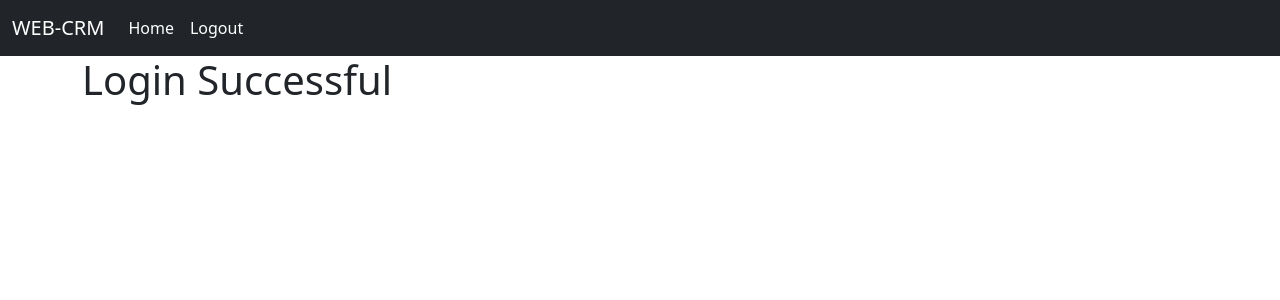
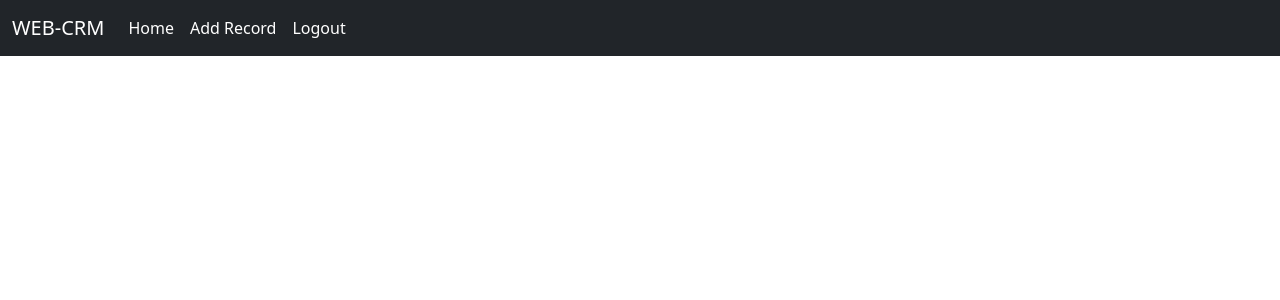
Before and after one commit to sandip-dolai/django-simple-crm, a Django app: page / in a window 1280 px wide. Shown: the top 300 px of the page. Run offline with Django 5.2, Linux system fonts and the light colour scheme; the visitor is signed in with stand-in values (Sample User, id 1); data that the repository does not hold is empty.

Commit message:
Final Project

```diff
--- a/django_crm/web_crm/templates/web_crm/home.html
+++ b/django_crm/web_crm/templates/web_crm/home.html
@@ -1,7 +1,40 @@
 {% extends 'web_crm/base.html' %}
 {% block content %}
   {% if user.is_authenticated %}
-    <h1>Login Successful</h1>
+    {% if records %}
+      <div class="table-responsive mt-5">
+        <table class="table table-striped table-bordered">
+          <thead class="table-dark">
+            <tr class="text-center">
+              <th>ID</th>
+              <th>First Name</th>
+              <th>Last Name</th>
+              <th>Email</th>
+              <th>Phone Number</th>
+              <th>Address</th>
+              <th>City</th>
+              <th>State</th>
+              <th>Action</th>
+            </tr>
+          </thead>
+          <tbody>
+            {% for record in records %}
+              <tr class="text-center">
+                <td>{{ record.id }}</td>
+                <td>{{ record.first_name }}</td>
+                <td>{{ record.last_name }}</td>
+                <td>{{ record.email }}</td>
+                <td>{{ record.phone_number }}</td>
+                <td>{{ record.address }}</td>
+                <td>{{ record.city }}</td>
+                <td>{{ record.state }}</td>
+                <td><a href="{% url 'customer_record' record.id %}" class="btn btn-primary">View</a></td>
+              </tr>
+            {% endfor %}
+          </tbody>
+        </table>
+      </div>
+    {% endif %}
   {% else %}
     <div class="container d-flex justify-content-center align-items-center" style="min-height: 100vh;">
       <div class="card shadow" style="width: 400px;">
--- a/django_crm/web_crm/templates/web_crm/navbar.html
+++ b/django_crm/web_crm/templates/web_crm/navbar.html
@@ -8,6 +8,9 @@
           <a class="nav-link active" aria-current="page" href="{% url 'home' %}">Home</a>
         </li>
         {% if user.is_authenticated %}
+        <li class="nav-item">
+            <a class="nav-link active" aria-current="page" href="{% url 'add_record' %}">Add Record</a>
+          </li>
           <li class="nav-item">
             <a class="nav-link active" aria-current="page" href="{% url 'logout' %}">Logout</a>
           </li>
--- a/django_crm/web_crm/urls.py
+++ b/django_crm/web_crm/urls.py
@@ -5,4 +5,9 @@ urlpatterns = [
     path("", views.home, name="home"),
     path("logout/", views.logout_user, name="logout"),
     path("register/", views.register_user, name="register"),
+    path("customer_record/<int:pk>", views.customer_record, name="customer_record"),
+    path("delete_record/<int:pk>", views.delete_record, name="delete_record"),
+    path("update_record/<int:pk>", views.update_record, name="update_record"),
+    path("add_record/", views.add_record, name="add_record"),
+
 ]
--- a/django_crm/web_crm/views.py
+++ b/django_crm/web_crm/views.py
@@ -1,10 +1,13 @@
 from django.shortcuts import render, redirect
 from django.contrib.auth import login, logout, authenticate
 from django.contrib import messages
-from .forms import SignUpForm
+from .forms import SignUpForm, AddRecordForm
+from .models import Record
 
 
 def home(request):
+    records = Record.objects.all()
+
     if request.method == "POST":
         username = request.POST["username"]
         password = request.POST["password"]
@@ -17,7 +20,8 @@ def home(request):
         else:
             messages.success(request, "Invalid username or password")
             return redirect("home")
-    return render(request, "web_crm/home.html")
+    else:
+        return render(request, "web_crm/home.html", {"records": records})
 
 
 def logout_user(request):
@@ -44,3 +48,51 @@ def register_user(request):
     else:
         form = SignUpForm()
     return render(request, "web_crm/register.html", {"form": form})
+
+
+def customer_record(request, pk):
+    if request.user.is_authenticated:
+        customer_record = Record.objects.get(id=pk)
+        return render(
+            request,
+            "web_crm/customer_record.html",
+            {"customer_record": customer_record},
+        )
+    else:
+        messages.error(request, "You must be logged in to view customer records.")
+        return redirect("home")
+
+
+def delete_record(request, pk):
+    delete_record = Record.objects.get(id=pk)
+    delete_record.delete()
+    messages.success(request, "Record deleted successfully.")
+    return redirect("home")
+
+
+def add_record(request):
+    form = AddRecordForm(request.POST or None)
+    if request.user.is_authenticated:
+        if request.method == "POST":
+            if form.is_valid():
+                form.save()
+                messages.success(request, "Record added successfully.")
+                return redirect("home")
+        return render(request, "web_crm/add_record.html", {"form": form})
+    else:
+        messages.success(request, "You must be logged in to add a record.")
+        return redirect("home")
+
+
+def update_record(request, pk):
+    if request.user.is_authenticated:
+        current_record = Record.objects.get(id=pk)
+        form = AddRecordForm(request.POST or None, instance=current_record)
+        if form.is_valid():
+            form.save()
+            messages.success(request, "Record updated successfully.")
+            return redirect("customer_record", pk=pk)
+        return render(request, "web_crm/update_record.html", {"form": form})
+    else:
+        messages.success(request, "You must be logged in to update a record.")
+        return redirect("home")
```
Also changed, not shown: django_crm/web_crm/forms.py (+49 -0 lines), django_crm/web_crm/templates/web_crm/add_record.html (added, +14 -0 lines), django_crm/web_crm/templates/web_crm/customer_record.html (added, +44 -0 lines), django_crm/web_crm/templates/web_crm/update_record.html (added, +14 -0 lines).
